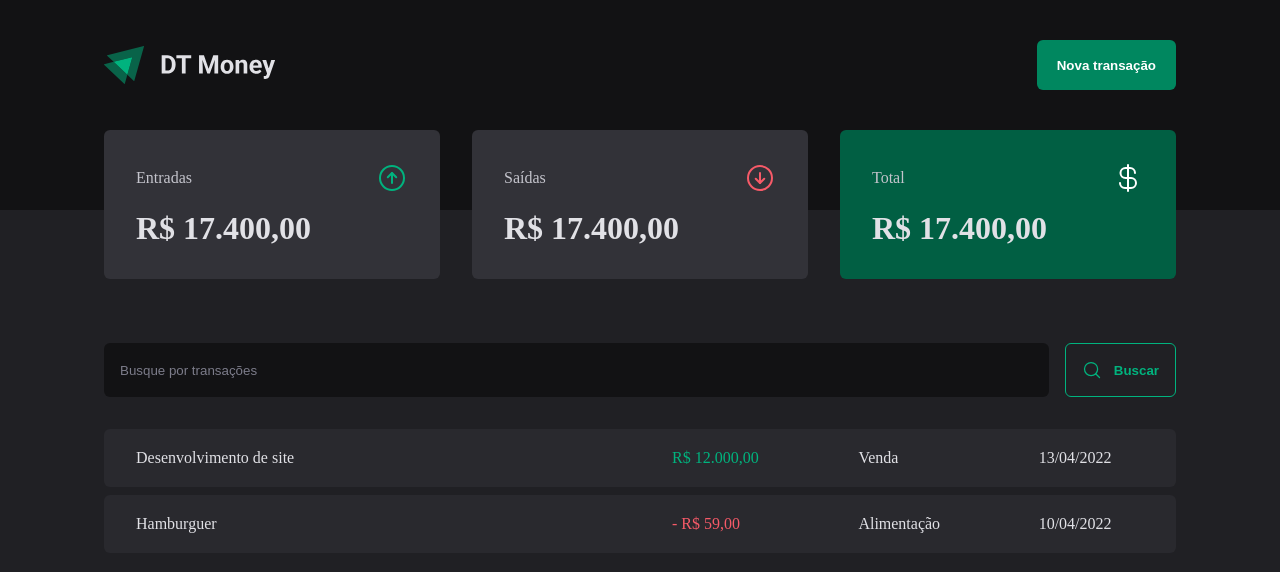
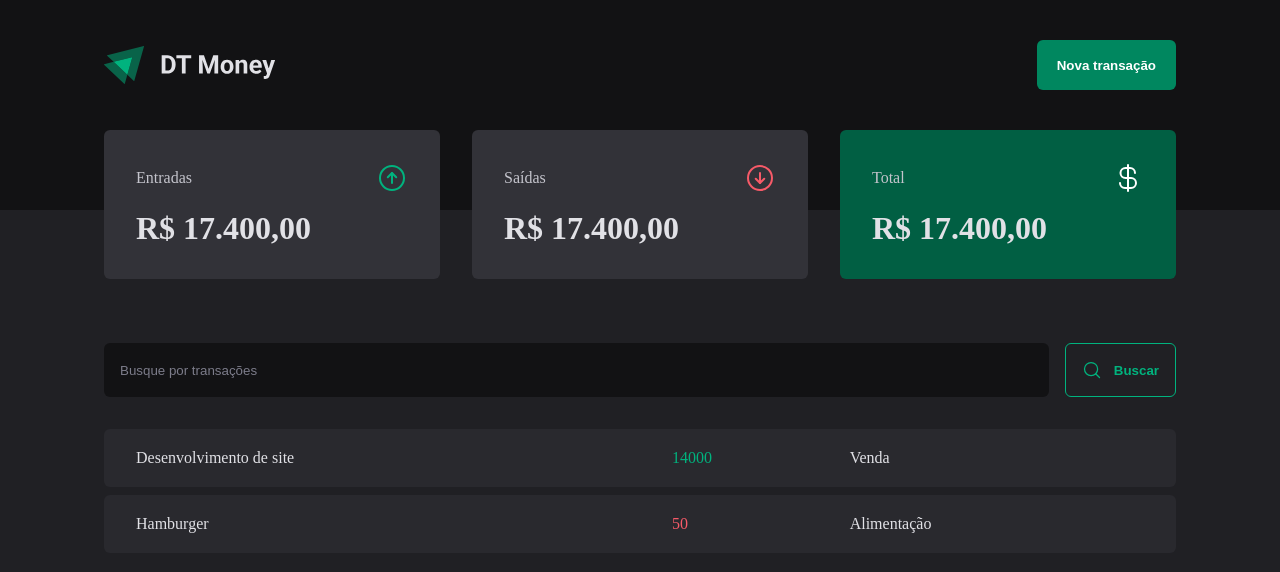
Before and after one commit to ThiagoPalhares77/money-counter, a React (Vite) app: page / in a window 1280 px wide. Shown: the top 572 px of the page. Built offline with nearby package versions, Linux system fonts and the light colour scheme; data requests are answered from the project's data file.

Commit message:
Feat: First API request

```diff
--- a/package.json
+++ b/package.json
@@ -5,7 +5,7 @@
   "type": "module",
   "scripts": {
     "dev": "vite",
-    "dev:server": "json-server server.json -w -d 500",
+    "dev:server": "json-server server.json -p 3333 -w -d 500",
     "build": "tsc && vite build",
     "preview": "vite preview"
   },
--- a/src/pages/Transactions/index.tsx
+++ b/src/pages/Transactions/index.tsx
@@ -1,3 +1,4 @@
+import { useEffect, useState } from 'react'
 import { Header } from '../../components/Header'
 import { Summary } from '../../components/Summary'
 import { SeachForm } from './components/SeachForm'
@@ -7,7 +8,29 @@
   TransactionsTable
 } from './styles'
 
+interface Transaction {
+  id: number
+  description: string
+  type: 'income' | 'outcome'
+  price: number
+  category: string
+  createAt: string
+}
+
 export function Transactions() {
+  const [transactions, setTransactions] = useState<Transaction[]>([])
+
+  async function loadTransactions() {
+    const response = await fetch('http://localhost:3333/transactions')
+    const data = await response.json()
+
+    setTransactions(data)
+  }
+
+  useEffect(() => {
+    loadTransactions()
+  }, [])
+
   return (
     <div>
       <Header />
@@ -17,22 +40,20 @@
         <SeachForm />
         <TransactionsTable>
           <tbody>
-            <tr>
-              <td width="50%">Desenvolvimento de site</td>
-              <td>
-                <PriceHightLight variant="income">R$ 12.000,00</PriceHightLight>
-              </td>
-              <td>Venda</td>
-              <td>13/04/2022</td>
-            </tr>
-            <tr>
-              <td width="50%">Hamburguer</td>
-              <td>
-                <PriceHightLight variant="outcome">- R$ 59,00</PriceHightLight>
-              </td>
-              <td>Alimentação</td>
-              <td>10/04/2022</td>
-            </tr>
+            {transactions.map((transaction) => {
+              return (
+                <tr key={transaction.id}>
+                  <td width="50%">{transaction.description}</td>
+                  <td>
+                    <PriceHightLight variant={transaction.type}>
+                      {transaction.price}
+                    </PriceHightLight>
+                  </td>
+                  <td>{transaction.category}</td>
+                  <td>{transaction.createAt}</td>
+                </tr>
+              )
+            })}
           </tbody>
         </TransactionsTable>
       </TransactionsContainer>
```
